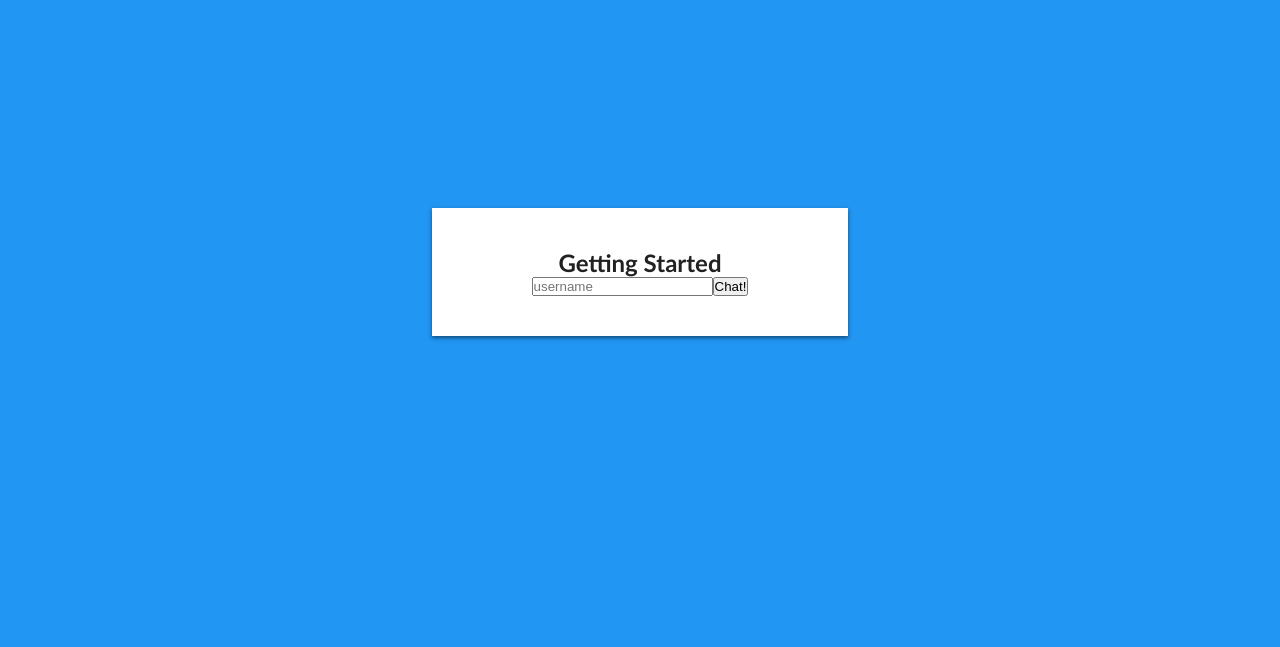
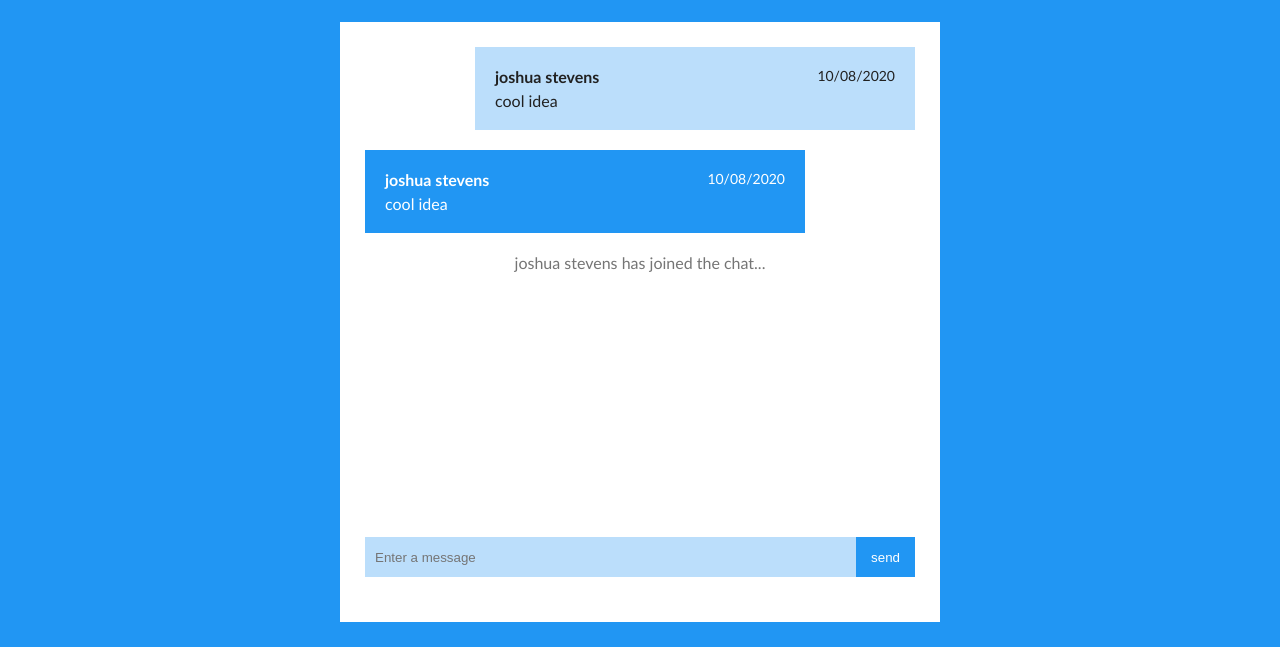
Before and after one commit to JustSpokenCodes/message-socket.io, a plain HTML site: page index.html in a window 1280 px wide. Shown: the part 153-800 px from the top of the page. Drawn offline with Linux system fonts and the light colour scheme.

Commit message:
step 5 complete

```diff
--- a/app.css
+++ b/app.css
@@ -93,6 +93,11 @@ header .container {
     background-color: var(--primary-blue);
 }
 
+#mainContent {
+    justify-content: center;
+    width: 100%;
+}
+
 /* Login Form  */
 #login {
     background:white;
@@ -100,3 +105,63 @@ header .container {
     box-shadow: 0 2px 4px rgba(0,0,0,0.5);
     margin-top: -100px;
 }
+
+#loginForm {
+    margin-top: 20px;
+}
+
+/*Form Elements */
+input {
+    height: 40px;
+    padding: 10px;
+    background-color: var(--light-blue);
+    border: none;
+    color: var(--secondary-text);
+}
+
+button {
+    height:40px;
+    padding: 0 15px;
+    background-color: var(--primary-blue);
+    color: white;
+    border: none;
+}
+
+/*Chat Section */
+#chat {
+    background: white;
+    margin: 25px 0;
+    padding: 25px;
+    color: white;
+    overflow-y: scroll;
+}
+
+.message {
+    background-color: var(--primary-blue);
+    padding: 20px;
+    width: 80%;
+    margin-bottom: 20px;
+}
+
+.message-right {
+    background-color: var(--light-blue);
+    color: var(--primary-text);
+    margin-left: 20%;
+}
+#message-details {
+    margin-bottom: 5px;
+    justify-content: space-between;
+}
+
+.message-author {
+    font-weight: 800;
+}
+
+.message-date {
+    font-weight: 100;
+    font-size: 14px;
+}
+
+.message-content {
+    font-weight: 100;
+}
--- a/app.js
+++ b/app.js
@@ -1 +1,45 @@
-console.log('hello from this world');
+const messageTypes = {LEFT: 'left', RIGHT: 'right', LOGIN: 'login'};
+
+//Chat stuff
+const chatWindow = document.getElementById('chat');
+const messagesList = document.getElementById('messagesList');
+const messagesInput = document.getElementById('messagesInput');
+const sendBtn = document.getElementById('sendBtn');
+
+//Login Stuff
+const usernameInput = document.getElementById('usernameInput');
+const loginBtn = document.getElementById('loginBtn');
+const loginWindow = document.getElementById('loginWindow');
+
+const messages = [
+    {author:'joshua stevens', date:'10/08/2020', content: "cool idea", type: messageTypes.RIGHT},  {author:'joshua stevens', date:'10/08/2020', content: "cool idea", type: messageTypes.LEFT},  {author:'joshua stevens', date:'10/08/2020', type: messageTypes.LOGIN}
+]; // {author, date, content, type}
+
+
+//take in message object, and return corresponding message HTML
+const createMessageHTML = (message) => {
+    if(message.type === messageTypes.LOGIN){
+        return `
+        <p class="secondary-text text-center mb-2">${message.author} has joined the chat...</p>
+        `;
+    }
+
+    return `
+        <div class="message ${message.type === messageTypes.LEFT ? 'message-left': 'message-right'}">
+            <div id="message-details" class="flex">
+                <p class="message-author">${message.author === messageTypes.RIGHT ? '': message.author} </p>
+                <p class="message-date">${message.date}</p>
+            </div>
+            <p class="message-content"> ${message.content}</p>
+        </div>
+    `;
+}
+
+const displayMessages = () => {
+    const messagesHTML = messages
+        .map((message) => createMessageHTML(message))
+        .join('');
+    messagesList.innerHTML= messagesHTML;
+}
+
+displayMessages();
--- a/index.html
+++ b/index.html
@@ -16,8 +16,8 @@
             </div>
         </header>
 
-        <div id="mainContent" class="container flex-grow-1 flex-column flex-center">
-            <section id="login">
+        <div id="mainContent" class="container flex-grow-1 flex-column">
+            <section id="login" class="hidden">
                 <h2 class="text-center">Getting Started</h2>
                 <form id="loginForm" class="flex">
                     <input type="text" name="username" class="flex-grow-1" id="usernameInput" placeholder="username">
@@ -25,27 +25,12 @@
                 </form>
             </section>
 
-            <section id="chat" class="hidden">
-                <div id="messagesList">
-                    <div class="message message-left">
-                        <div id="message-details">
-                            <p class="message-author">Josh Stevens</p>
-                            <p class="message-date">10/8/2020</p>
-                        </div>
-                        <p class="message-content">Lorem ipsum dolor sit amet consectetur, adipisicing elit. Laudantium, fugit dignissimos iusto similique quae ab!</p>
-                    </div>
-                    <div class="message message-right">
-                        <div id="message-details">
-                            <p class="message-author"> </p>
-                            <p class="message-date">10/8/2020</p>
-                        </div>
-                        <p class="message-content">Lorem ipsum dolor sit amet consectetur, adipisicing elit. Laudantium, fugit dignissimos iusto similique quae ab!</p>
-                    </div>
-                    <p class="secondary-text text-center">Josh Stevens has joined the chat...</p>
+            <section id="chat" class="flex-grow-1 flex-column" >
+                <div id="messagesList" class="flex-grow-1">
                 </div>
-                <form id="messageForm" class="flex">
+                <form id="messageForm" class="flex mb-2">
                     <input type="text" name="message" class="flex-grow-1" id="messageInput" placeholder="Enter a message">
-                    <button id="loginBtn"></button>
+                    <button id="loginBtn">send</button>
                 </form>
             </section>
         </div>
```
